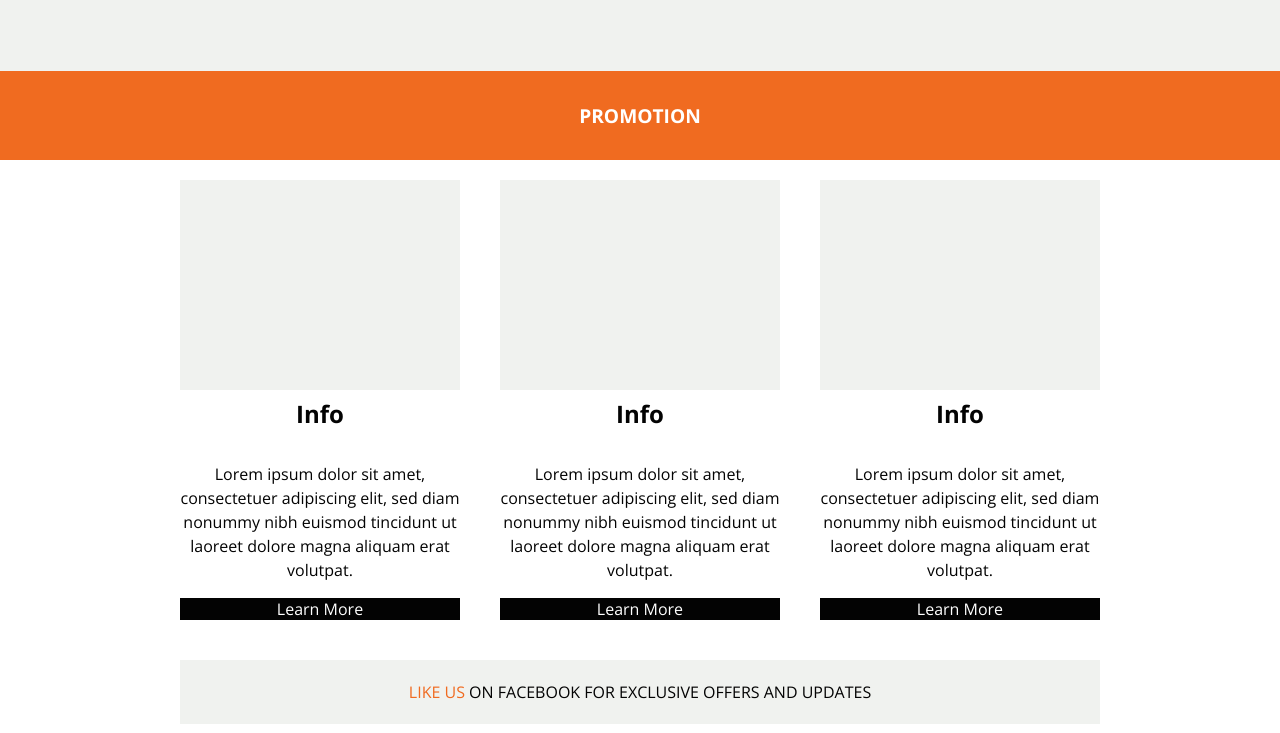
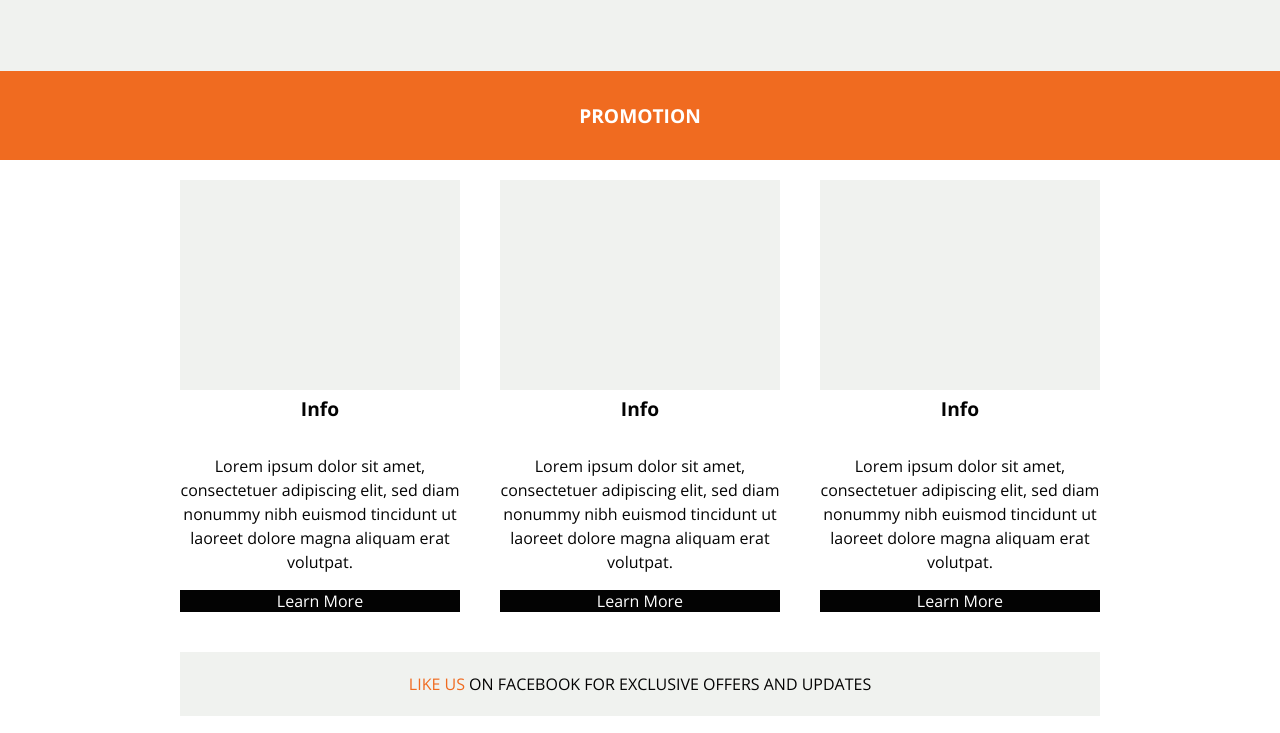
Before and after one commit to finixcreative/symphony-demo, a plain HTML site: page index.html in a window 1280 px wide. Shown: the top 733 px of the page. Drawn offline with nearby package versions, Linux system fonts and the light colour scheme; some packages are replaced by stand-ins of ours.

Commit message:
Subsection - titles
Set titles to h4

```diff
--- a/app/modules/subsection/subsection.html
+++ b/app/modules/subsection/subsection.html
@@ -2,7 +2,7 @@
 	<div class="wrapper">
 		<div class="center content third" ng-repeat="subsection in content.contents.subsections">
 			<img src="assets/images/box.jpg" class="full">
-			<h3>{{subsection.title}}</h3>
+			<h4>{{subsection.title}}</h4>
 			<p>{{subsection.text}}</p>
 			<a class="dark-bg light-txt full" href="{{subsection.link.href}}">{{subsection.link.cta}}</a>
 		</div>
```
